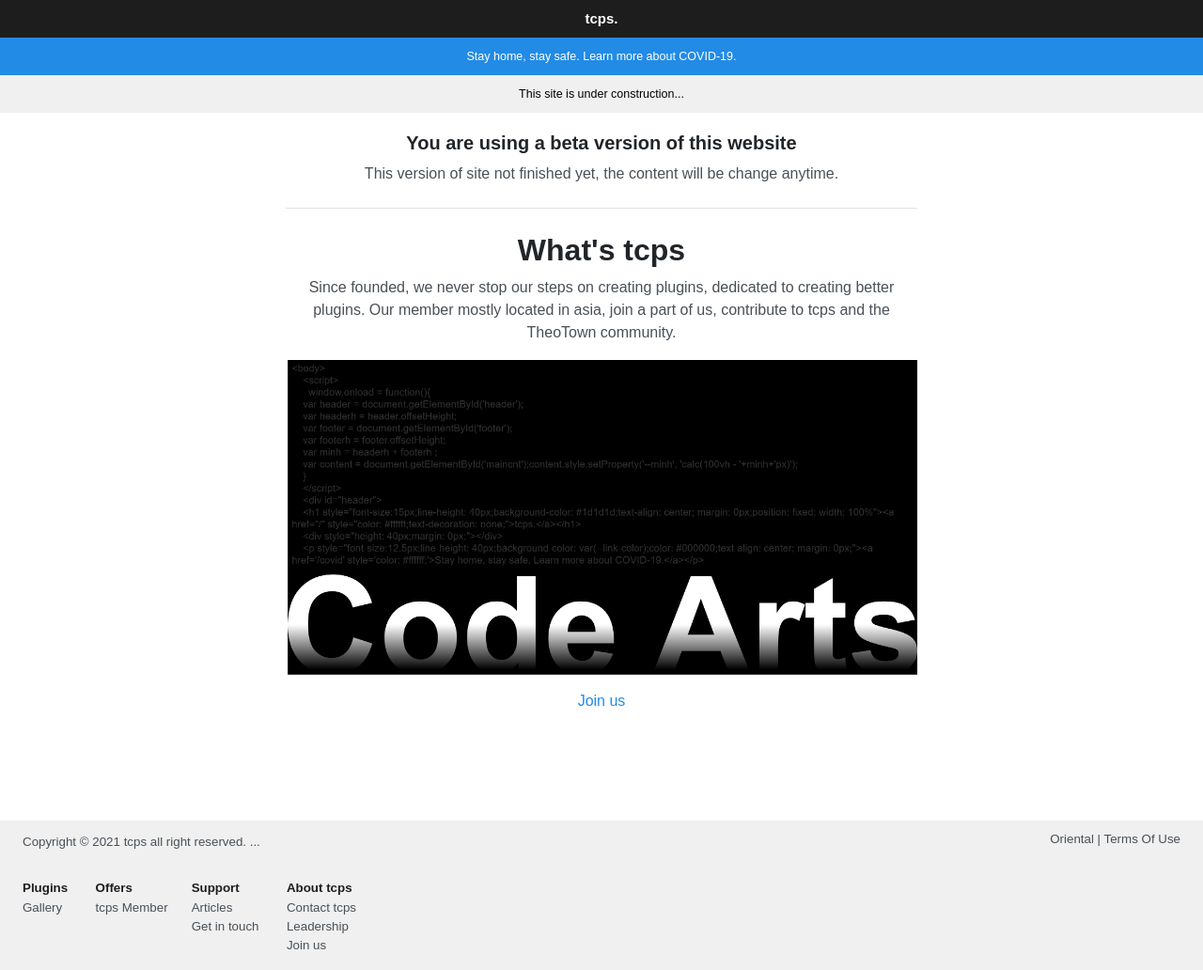
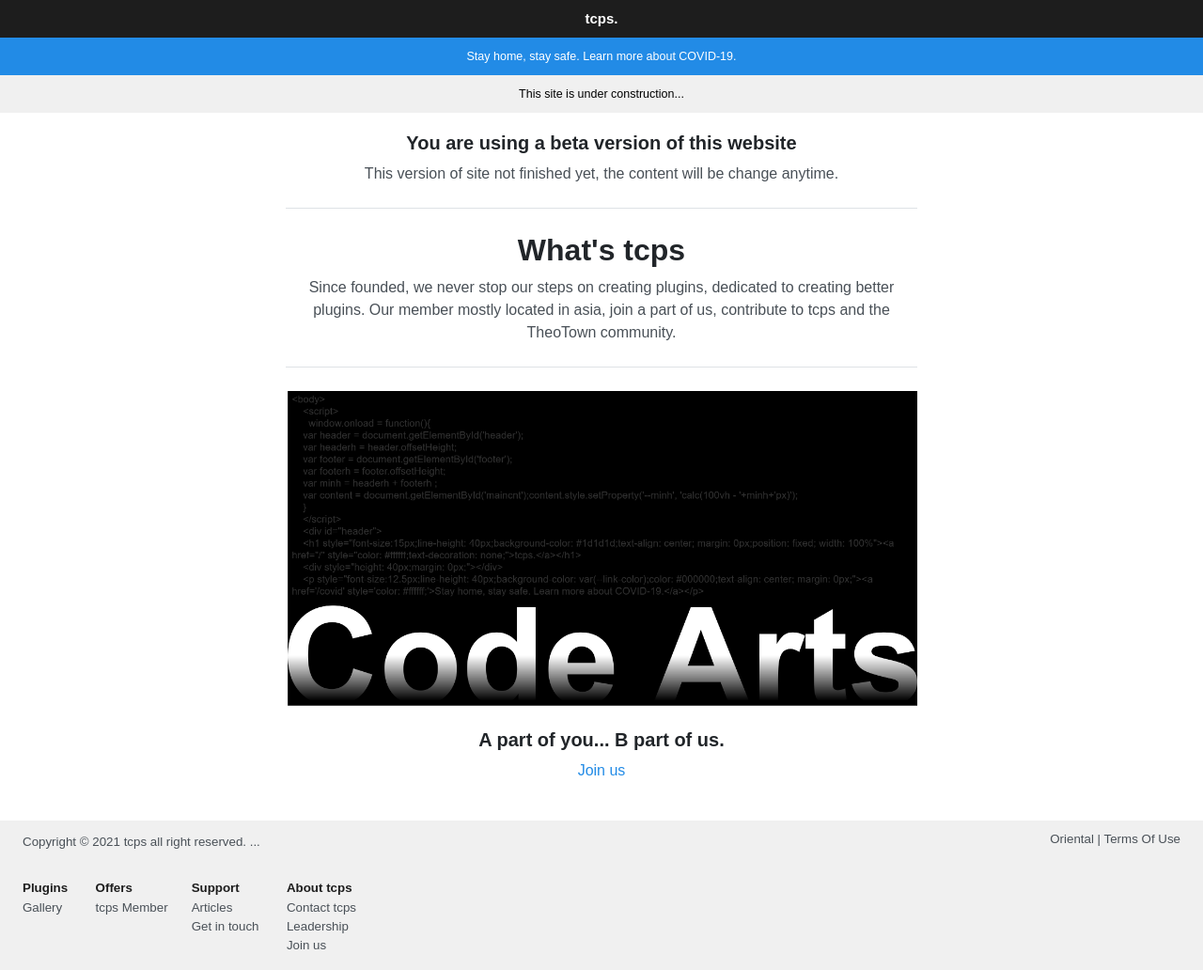
Before and after one commit to ttcps/ttcps.github.io, a Jekyll site: the page built from index.html, in a window 1280 px wide and 1032 px high. Shown: the whole window at 94% size. Built offline with Jekyll 4.4.1, drawn with Linux system fonts in a browser that asks for light colours.

Commit message:
Update index.html

```diff
--- a/index.html
+++ b/index.html
@@ -10,7 +10,9 @@
   <h1>What's tcps</h1>
   <p>Since founded, we never stop our steps on creating plugins, dedicated to creating better plugins. Our member mostly located in asia, join a part of us, contribute to tcps and the TheoTown community.</p>
 </div>
+<hr>
 <div style="text-align: center;">
   <img src="/assets/codearts.png" style="width: 100%">
-  <p><a href="/join">Join us</a></p>
+  <h3>A part of you... B part of us.</h3>
+  <a href="/join">Join us</a></p>
 </div>
```
